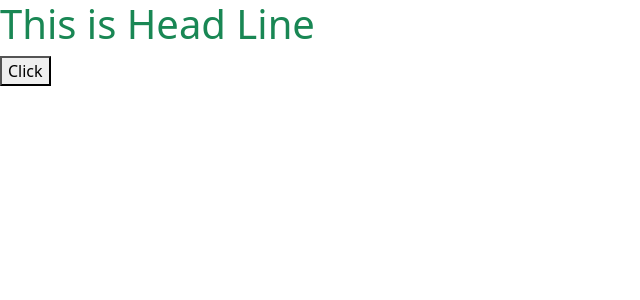
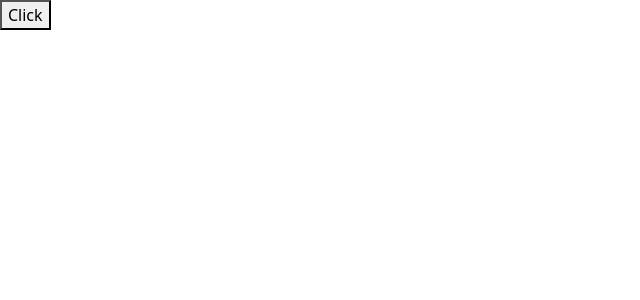
Before and after one commit to Ashikur41/React_partics, a React (Vite) app: page / in a window 1280 px wide. Shown: the top 300 px of the page, without its empty margins (0-640 px from the left). Built offline with nearby package versions, Linux system fonts and the light colour scheme.

Commit message:
useRef method create persisted mutable values

```diff
--- a/src/App.jsx
+++ b/src/App.jsx
@@ -8,20 +8,21 @@ import Demo from './Demo';
 
 const App = () => {
 
-  let myHeadLine= useRef();
+  let number= useRef(0);
 
 
   const change=()=>{
 
-    myHeadLine.current.classList.remove('text-success')
-    myHeadLine.current.classList.add('text-danger')
+    number.current++
+    console.log(number.current)
+
 
   }
 
   return (
     <div>
 
-      <h1 className='text-success' ref={myHeadLine}>This is Head Line</h1>
+
 
       <button onClick={change}>Click</button>
     </div>
```
